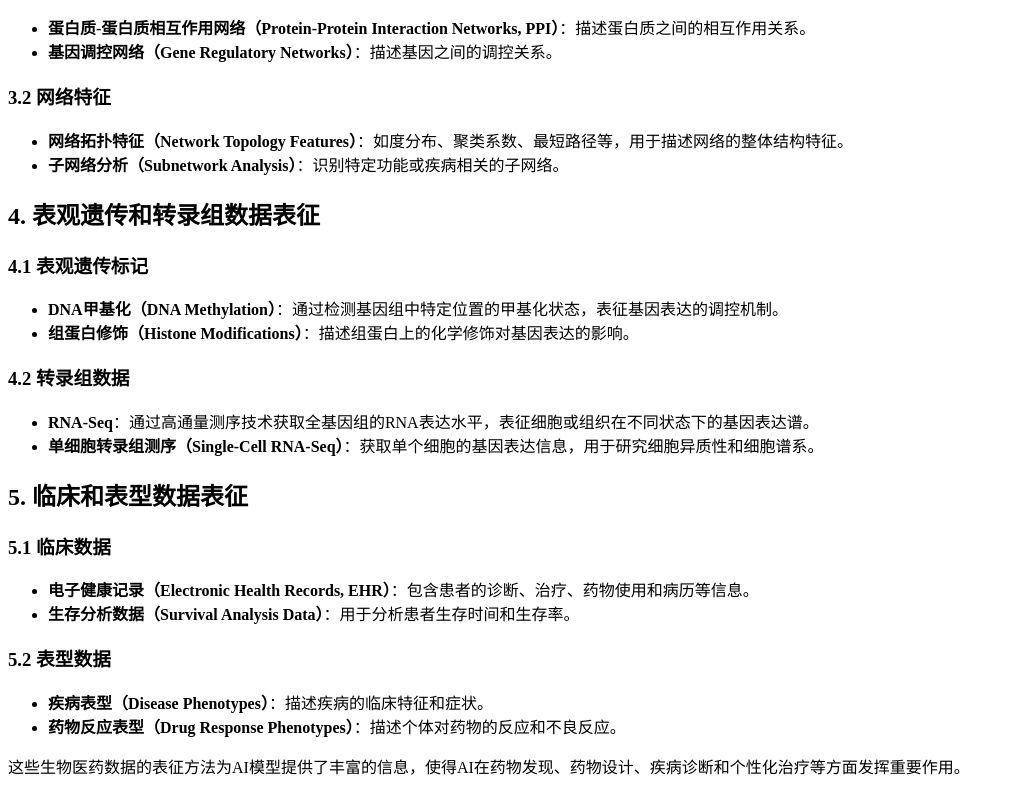
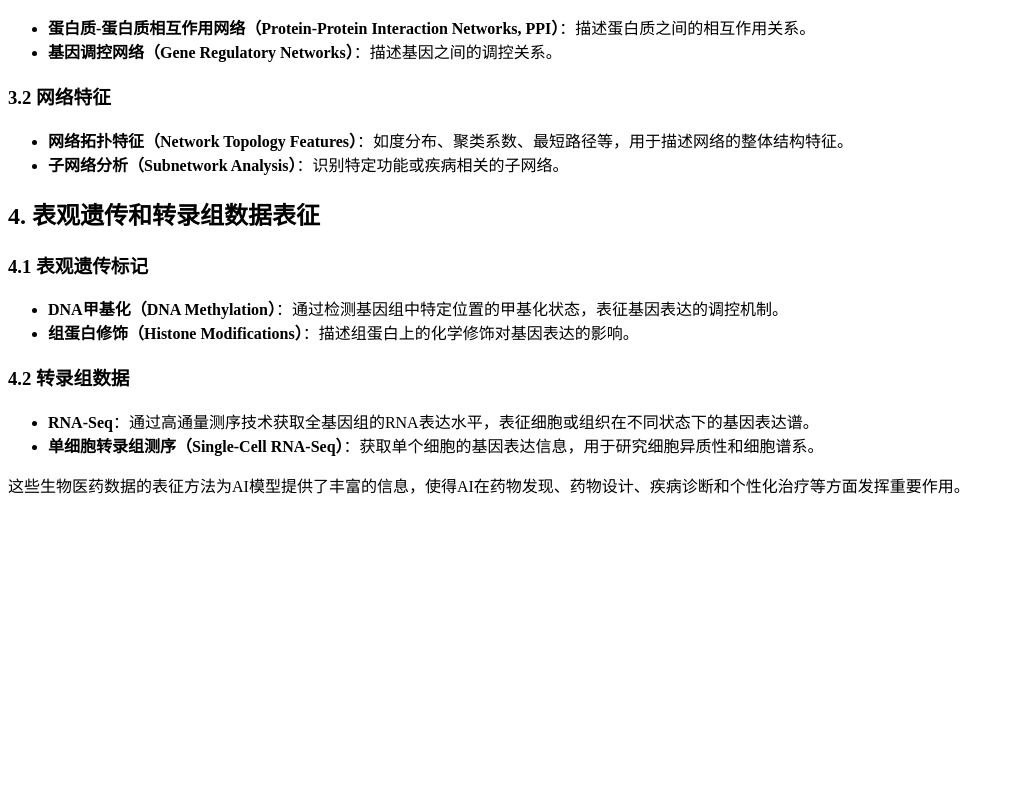
Before and after one commit to GenAI-sci/aidd, a plain HTML site: page mol_rep.html in a window 1280 px wide. Shown: the part 852-1646 px from the top of the page, without its empty margins (0-1015 px from the left). After the commit the page ends 1365 px from the top, so only its background shows below. Drawn offline with Linux system fonts and the light colour scheme.

Commit message:
modi mol_rep.html

```diff
--- a/mol_rep.html
+++ b/mol_rep.html
@@ -56,19 +56,6 @@
         <li><strong>RNA-Seq</strong>：通过高通量测序技术获取全基因组的RNA表达水平，表征细胞或组织在不同状态下的基因表达谱。</li>
         <li><strong>单细胞转录组测序（Single-Cell RNA-Seq）</strong>：获取单个细胞的基因表达信息，用于研究细胞异质性和细胞谱系。</li>
     </ul>
-
-    <h2>5. 临床和表型数据表征</h2>
-    <h3>5.1 临床数据</h3>
-    <ul>
-        <li><strong>电子健康记录（Electronic Health Records, EHR）</strong>：包含患者的诊断、治疗、药物使用和病历等信息。</li>
-        <li><strong>生存分析数据（Survival Analysis Data）</strong>：用于分析患者生存时间和生存率。</li>
-    </ul>
-    <h3>5.2 表型数据</h3>
-    <ul>
-        <li><strong>疾病表型（Disease Phenotypes）</strong>：描述疾病的临床特征和症状。</li>
-        <li><strong>药物反应表型（Drug Response Phenotypes）</strong>：描述个体对药物的反应和不良反应。</li>
-    </ul>
-
     <p>这些生物医药数据的表征方法为AI模型提供了丰富的信息，使得AI在药物发现、药物设计、疾病诊断和个性化治疗等方面发挥重要作用。</p>
 </body>
 </html>
```
